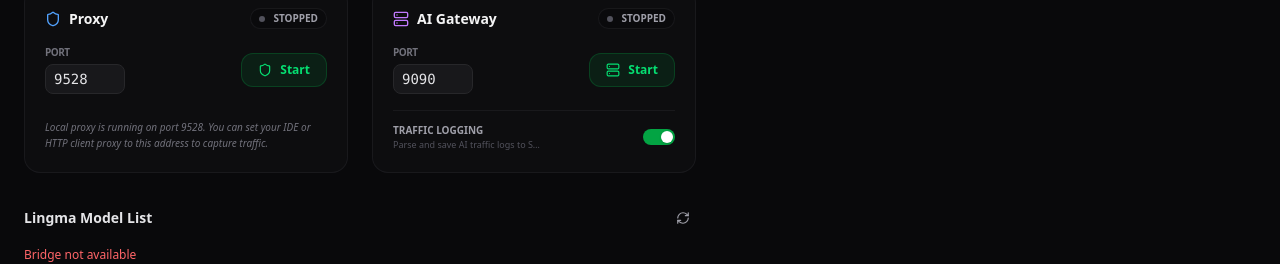
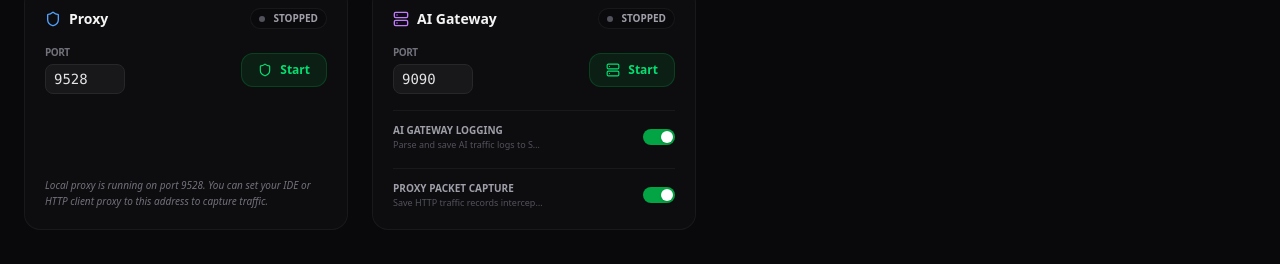
Before and after one commit to coolxll/lingma-tap, a React (Vite) app in the folder web/: page / in a window 1280 px wide. Both pictures are taken after a click on the button "Settings". Shown: the part 150-414 px from the top of the page. Built offline with nearby package versions, Linux system fonts and the light colour scheme; no server answers.

Commit message:
feat: add independent proxy logging toggle with UI controls
Separate proxy packet capture logging from AI gateway logging, allowing
each to be controlled independently. Adds toggle switch in Settings panel
with i18n support for English and Chinese.

```diff
--- a/web/src/App.tsx
+++ b/web/src/App.tsx
@@ -33,6 +33,7 @@ interface WailsWindow extends Window {
         GetCACertPath: () => Promise<string>;
         GetStatus: () => Promise<Record<string, unknown>>;
         SetLogging: (enabled: boolean) => Promise<void>;
+        SetProxyLogging: (enabled: boolean) => Promise<void>;
         GetModels: () => Promise<ModelInfo[]>;
       };
     };
@@ -127,6 +128,7 @@ function App() {
   const [stats, setStats] = useState<StorageStats | null>(null);
   const [caCertPath, setCaCertPath] = useState("");
   const [gatewayLoggingEnabled, setGatewayLoggingEnabled] = useState(true);
+  const [proxyLoggingEnabled, setProxyLoggingEnabled] = useState(true);
   const [displayCount, setDisplayCount] = useState(200);
   const [canLoadMore, setCanLoadMore] = useState(true);
   const [proxyTypeFilter, setProxyTypeFilter] = useState<
@@ -267,6 +269,8 @@ function App() {
         setGatewayRunning(s.gateway_running as boolean);
       if (s?.gateway_logging !== undefined)
         setGatewayLoggingEnabled(s.gateway_logging as boolean);
+      if (s?.proxy_logging !== undefined)
+        setProxyLoggingEnabled(s.proxy_logging as boolean);
     });
   }, [wails, updateRecords, setSelectedRecord]);
 
@@ -326,6 +330,8 @@ function App() {
           setGatewayRunning(s.gateway_running as boolean);
         if (s?.gateway_logging !== undefined)
           setGatewayLoggingEnabled(s.gateway_logging as boolean);
+        if (s?.proxy_logging !== undefined)
+          setProxyLoggingEnabled(s.proxy_logging as boolean);
       });
     }, 5000);
     return () => clearInterval(interval);
@@ -374,6 +380,19 @@ function App() {
       }
     }
   }, [wails, gatewayLoggingEnabled]);
+
+  const handleToggleProxyLogging = useCallback(async () => {
+    const newState = !proxyLoggingEnabled;
+    setProxyLoggingEnabled(newState);
+    if (wails?.SetProxyLogging) {
+      try {
+        await wails.SetProxyLogging(newState);
+      } catch (err) {
+        console.error("Failed to toggle proxy logging:", err);
+        wails?.LogError(`Failed to toggle proxy logging: ${err}`);
+      }
+    }
+  }, [wails, proxyLoggingEnabled]);
 
   const handleClear = useCallback(async () => {
     if (wails) {
@@ -443,6 +462,8 @@ function App() {
             onGatewayPortChange={setGatewayPort}
             loggingEnabled={gatewayLoggingEnabled}
             onToggleLogging={handleToggleGatewayLogging}
+            proxyLoggingEnabled={proxyLoggingEnabled}
+            onToggleProxyLogging={handleToggleProxyLogging}
             stats={stats || null}
             onClearAll={handleClear}
             onClearBefore={(days) =>
--- a/web/src/components/SettingsPanel.tsx
+++ b/web/src/components/SettingsPanel.tsx
@@ -42,6 +42,8 @@ interface SettingsPanelProps {
   onGatewayPortChange?: (port: number) => void;
   loggingEnabled?: boolean;
   onToggleLogging?: () => void;
+  proxyLoggingEnabled?: boolean;
+  onToggleProxyLogging?: () => void;
   stats?: StorageStats | null;
   onClearAll?: () => void;
   onClearBefore?: (days: number) => Promise<number>;
@@ -58,6 +60,8 @@ export function SettingsPanel({
   onGatewayPortChange,
   loggingEnabled,
   onToggleLogging,
+  proxyLoggingEnabled = true,
+  onToggleProxyLogging,
   stats,
   onClearAll,
   onClearBefore,
@@ -316,6 +320,25 @@ export function SettingsPanel({
                   />
                 </button>
               </div>
+
+              <div className="mt-4 flex items-center justify-between pt-3 border-t border-zinc-800/50">
+                <div className="flex flex-col">
+                  <span className="text-[10px] font-bold text-zinc-400 uppercase">{t('settings.proxy_logging')}</span>
+                  <span className="text-[9px] text-zinc-600 truncate max-w-[150px]">{t('settings.proxy_logging_hint')}</span>
+                </div>
+                <button
+                  onClick={onToggleProxyLogging}
+                  className={`relative inline-flex h-4 w-8 shrink-0 cursor-pointer rounded-full border-2 border-transparent transition-colors duration-200 ease-in-out focus:outline-none ${
+                    proxyLoggingEnabled ? 'bg-green-500/80' : 'bg-zinc-700'
+                  }`}
+                >
+                  <span
+                    className={`pointer-events-none inline-block h-3 w-3 transform rounded-full bg-white shadow ring-0 transition duration-200 ease-in-out ${
+                      proxyLoggingEnabled ? 'translate-x-4' : 'translate-x-0'
+                    }`}
+                  />
+                </button>
+              </div>
             </div>
           </div>
         </section>
--- a/web/src/locales/en.json
+++ b/web/src/locales/en.json
@@ -77,8 +77,10 @@
     "gateway_stop": "Stop Gateway",
     "gateway_running": "Gateway is running on port {{port}}",
     "gateway_stopped": "Gateway is stopped",
-    "gateway_logging": "Traffic Logging",
+    "gateway_logging": "AI Gateway Logging",
     "gateway_logging_hint": "Parse and save AI traffic logs to SQLite (may affect performance)",
+    "proxy_logging": "Proxy Packet Capture",
+    "proxy_logging_hint": "Save HTTP traffic records intercepted by proxy",
     "data_management": "Data Management",
     "records_count": "Total Records",
     "sessions_count": "Total Sessions",
--- a/web/src/locales/zh.json
+++ b/web/src/locales/zh.json
@@ -78,8 +78,10 @@
     "gateway_stop": "停止网关",
     "gateway_running": "网关已在端口 {{port}} 运行",
     "gateway_stopped": "网关已停止",
-    "gateway_logging": "流量记录",
+    "gateway_logging": "AI 网关日志",
     "gateway_logging_hint": "开启后将解析并保存 AI 请求报文，可能会消耗额外性能",
+    "proxy_logging": "代理抓包记录",
+    "proxy_logging_hint": "开启后将保存代理拦截的 HTTP 流量记录",
     "data_management": "数据管理",
     "records_count": "记录总数",
     "sessions_count": "会话总数",
--- a/web/wailsjs/wailsjs/go/main/App.d.ts
+++ b/web/wailsjs/wailsjs/go/main/App.d.ts
@@ -31,6 +31,8 @@ export function SaveAnthropicMapping(arg1:Record<string, string>,arg2:string):Pr
 
 export function SetLogging(arg1:boolean):Promise<void>;
 
+export function SetProxyLogging(arg1:boolean):Promise<void>;
+
 export function StartGateway(arg1:number):Promise<void>;
 
 export function StartProxy(arg1:number):Promise<void>;
--- a/web/wailsjs/wailsjs/go/main/App.js
+++ b/web/wailsjs/wailsjs/go/main/App.js
@@ -58,6 +58,10 @@ export function SetLogging(arg1) {
   return window['go']['main']['App']['SetLogging'](arg1);
 }
 
+export function SetProxyLogging(arg1) {
+  return window['go']['main']['App']['SetProxyLogging'](arg1);
+}
+
 export function StartGateway(arg1) {
   return window['go']['main']['App']['StartGateway'](arg1);
 }
```
Also changed, not shown: 1 other file (tests, documents, lock files or other folders).
